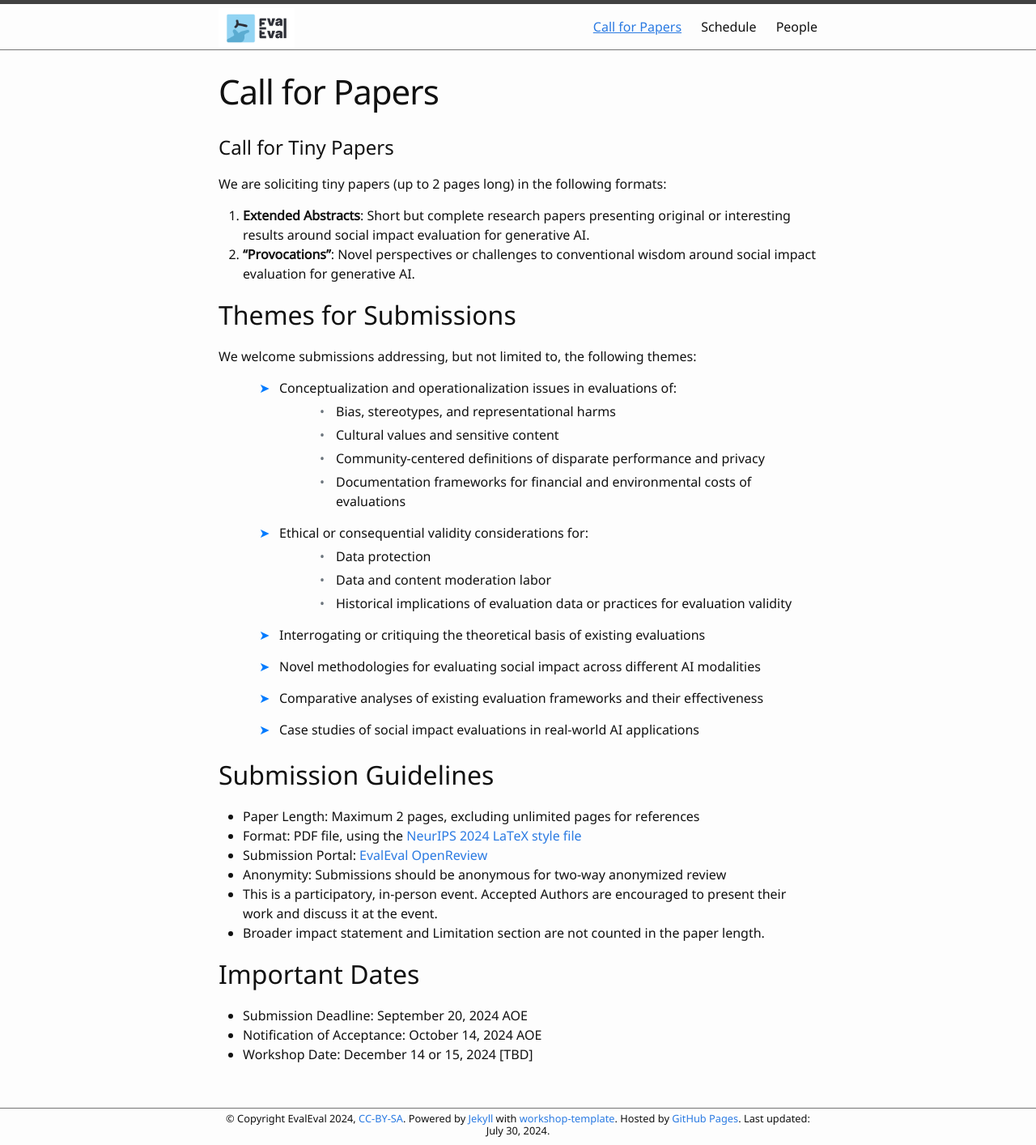
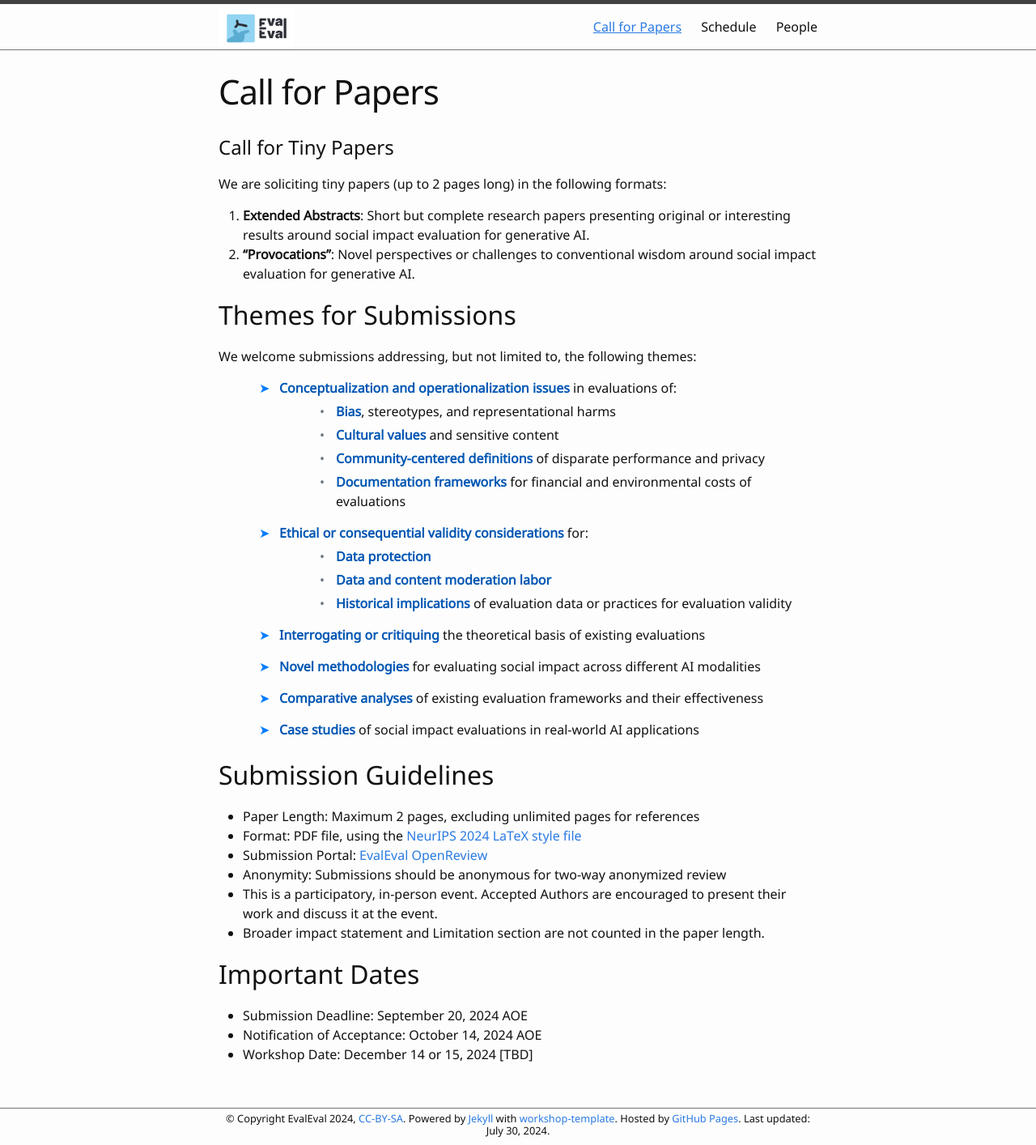
Before and after one commit to aaai-fidu-lab/aaai-fidu-lab.github.io, a Jekyll site: the page built from call-for-papers.md, in a window 1280 px wide. Shown: the whole page at 81% size. Built offline with Jekyll 4.4.1, drawn with Linux system fonts in a browser that asks for light colours; our own code applies the rules of GitHub Pages for plain Markdown files.

```diff
--- a/call-for-papers.md
+++ b/call-for-papers.md
@@ -16,25 +16,25 @@ We welcome submissions addressing, but not limited to, the following themes:
 
 <div class="themes-container">
   <ol class="themes-list">
-    <li>Conceptualization and operationalization issues in evaluations of:
+    <li><strong>Conceptualization and operationalization issues</strong> in evaluations of:
       <ul>
-        <li>Bias, stereotypes, and representational harms</li>
-        <li>Cultural values and sensitive content</li>
-        <li>Community-centered definitions of disparate performance and privacy</li>
-        <li>Documentation frameworks for financial and environmental costs of evaluations</li>
+        <li><strong>Bias</strong>, stereotypes, and representational harms</li>
+        <li><strong>Cultural values</strong> and sensitive content</li>
+        <li><strong>Community-centered definitions</strong> of disparate performance and privacy</li>
+        <li><strong>Documentation frameworks</strong> for financial and environmental costs of evaluations</li>
       </ul>
     </li>
-    <li>Ethical or consequential validity considerations for:
+    <li><strong>Ethical or consequential validity considerations</strong> for:
       <ul>
-        <li>Data protection</li>
-        <li>Data and content moderation labor</li>
-        <li>Historical implications of evaluation data or practices for evaluation validity</li>
+        <li><strong>Data protection</strong></li>
+        <li><strong>Data and content moderation labor</strong></li>
+        <li><strong>Historical implications</strong> of evaluation data or practices for evaluation validity</li>
       </ul>
     </li>
-    <li>Interrogating or critiquing the theoretical basis of existing evaluations</li>
-    <li>Novel methodologies for evaluating social impact across different AI modalities</li>
-    <li>Comparative analyses of existing evaluation frameworks and their effectiveness</li>
-    <li>Case studies of social impact evaluations in real-world AI applications</li>
+    <li><strong>Interrogating or critiquing</strong> the theoretical basis of existing evaluations</li>
+    <li><strong>Novel methodologies</strong> for evaluating social impact across different AI modalities</li>
+    <li><strong>Comparative analyses</strong> of existing evaluation frameworks and their effectiveness</li>
+    <li><strong>Case studies</strong> of social impact evaluations in real-world AI applications</li>
   </ol>
 </div>
 
```
